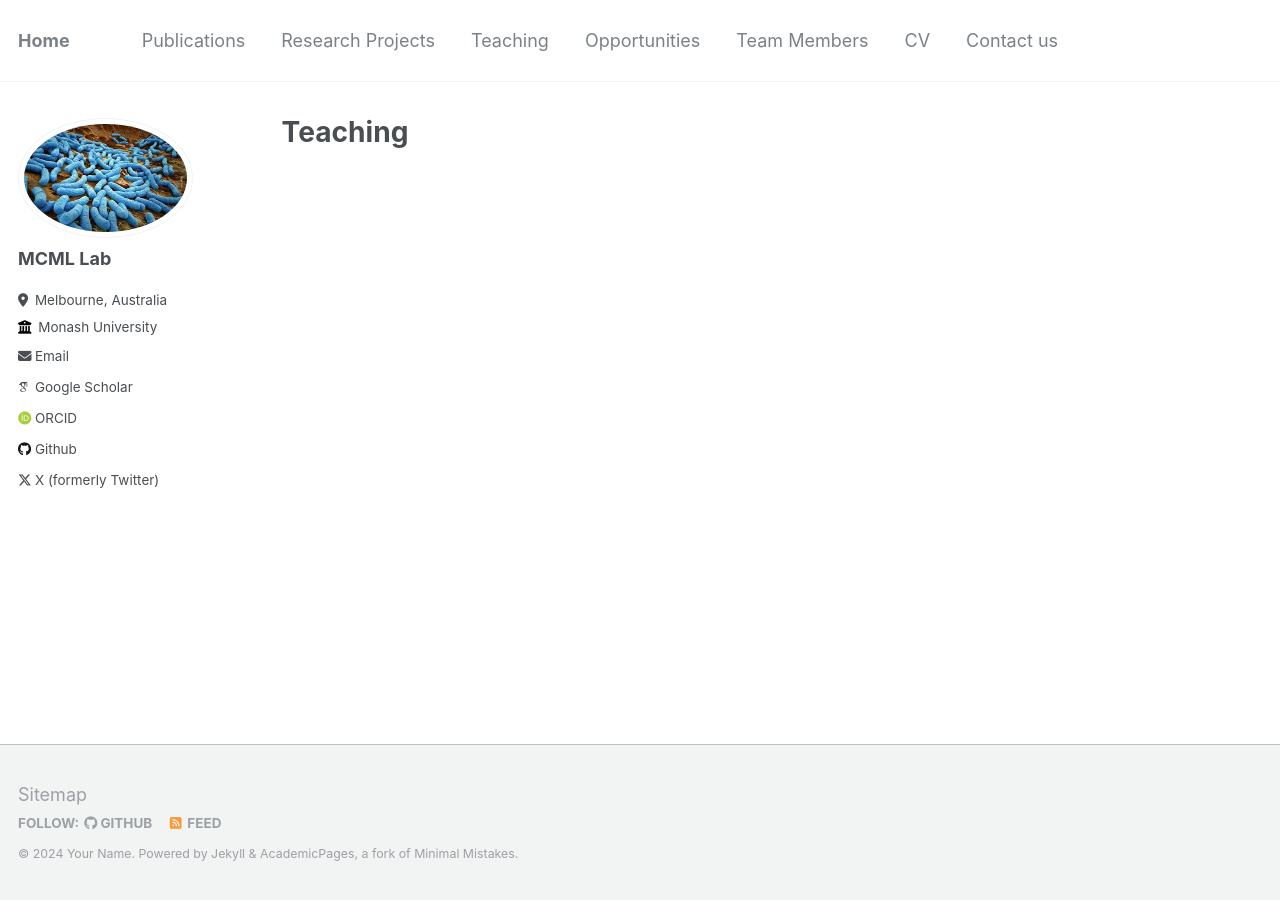
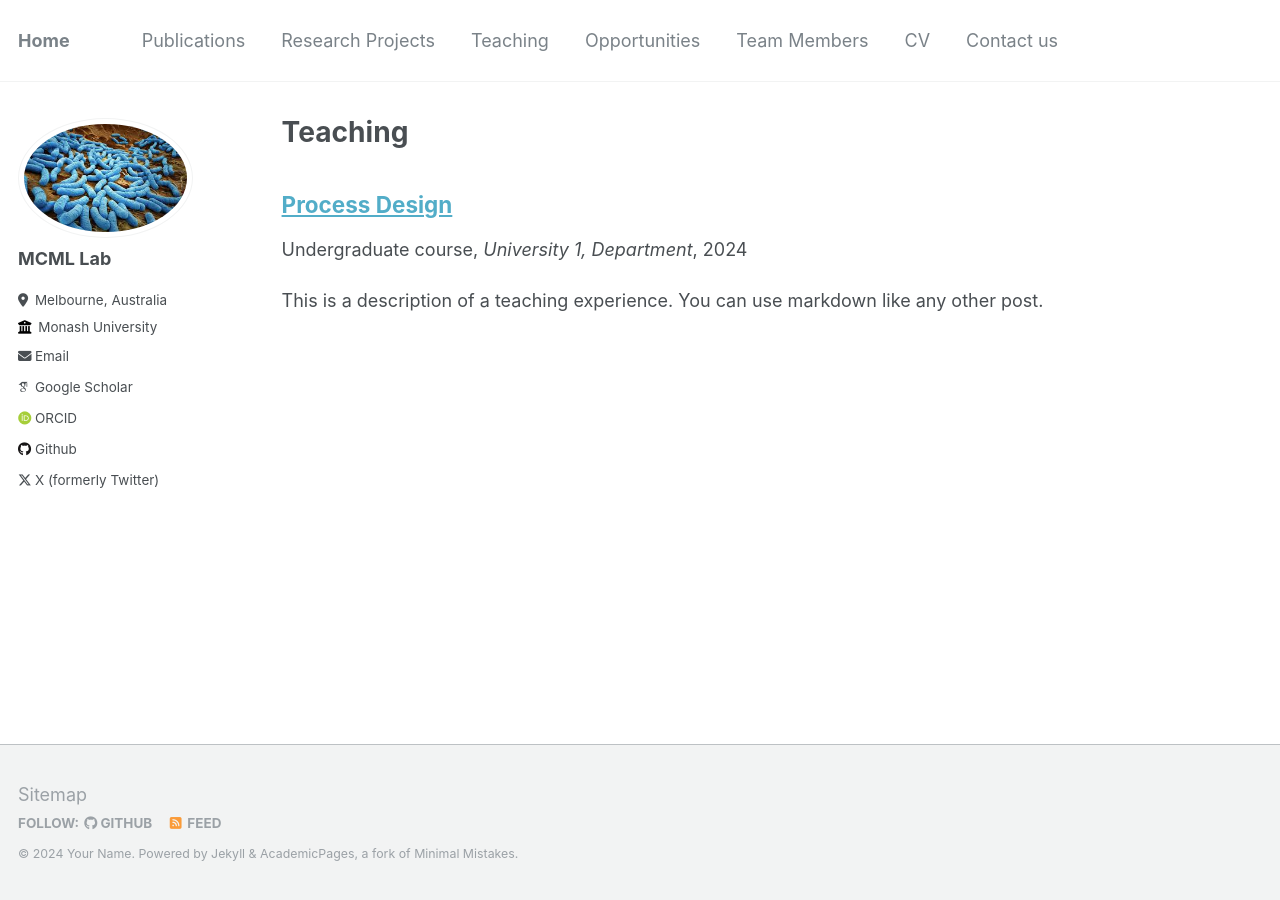
Before and after one commit to AminValiei/valieilab, a Jekyll site: the page built from _pages/teaching.html, in a window 1280 px wide. Built offline with Jekyll 4.4.1, drawn with Linux system fonts in a browser that asks for light colours; some web fonts are replaced; a file with an impossible date is left out.

Commit message:
Update 2014-spring-teaching-1.md

```diff
--- a/_teaching/2014-spring-teaching-1.md
+++ b/_teaching/2014-spring-teaching-1.md
@@ -3,9 +3,9 @@ title: "Process Design"
 collection: teaching
 type: "Undergraduate course"
 permalink: /teaching/2014-spring-teaching-1
-venue: ""
-date: " "
-location: ""
+venue: "University 1, Department"
+date: 2024-07-01
+location: "Melbourne"
 ---
 
 This is a description of a teaching experience. You can use markdown like any other post.
```
